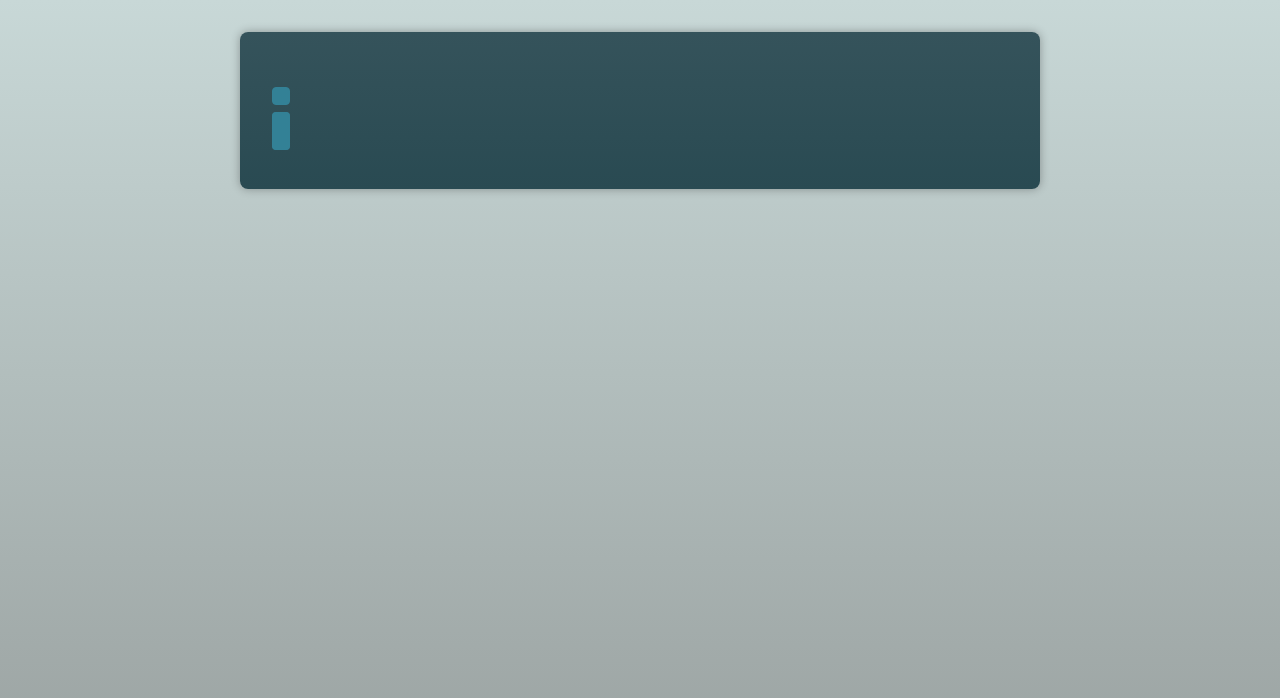
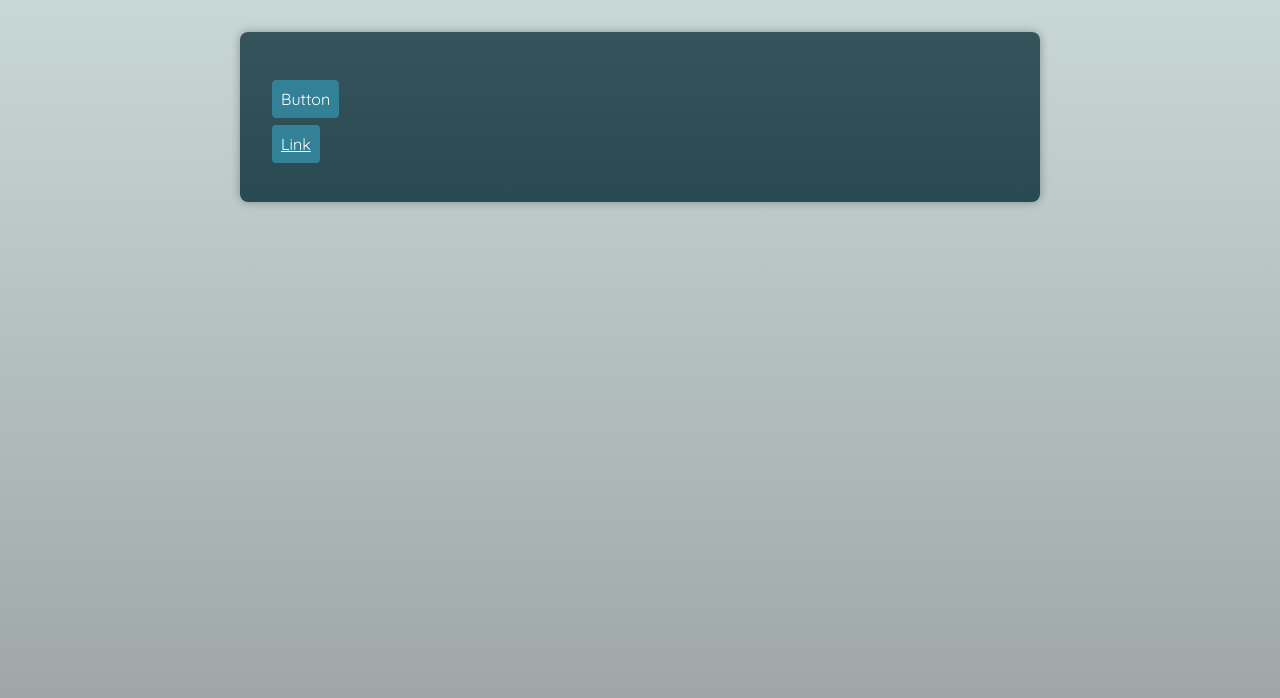
Before and after one commit to webdevbiv/udemi-react-typescript, a React (Vite) app in the folder module-04-02/04 New Project Starting Code/: page / in a window 1280 px wide. Shown: the top 698 px of the page. Built offline with nearby package versions, Linux system fonts and the light colour scheme; a web font is replaced by a local one.

Commit message:
UPD | type Predicate

```diff
--- a/module-04-02/04 New Project Starting Code/src/App.tsx
+++ b/module-04-02/04 New Project Starting Code/src/App.tsx
@@ -1,18 +1,14 @@
 import Button from "./components/Button";
-import Input from "./components/Input";
+// import Input from "./components/Input";
 
 function App() {
   return (
     <main>
       <p>
-        <Button el='button'>Button</Button>
+        <Button>Button</Button>
       </p>
       <p>
-        <Button
-          el='a'
-          href='https://google.com'>
-          Link
-        </Button>
+        <Button href='https://google.com'>Link</Button>
       </p>
     </main>
   );
--- a/module-04-02/04 New Project Starting Code/src/components/Button.tsx
+++ b/module-04-02/04 New Project Starting Code/src/components/Button.tsx
@@ -5,36 +5,44 @@ type BaseProps = {
   className?: string;
 };
 
-type ButtonProps = BaseProps & {
-  el: "button";
-} & Omit<ComponentPropsWithoutRef<"button">, keyof BaseProps>;
+// type ButtonProps = BaseProps & {
+//   el: "button";
+// } & Omit<ComponentPropsWithoutRef<"button">, keyof BaseProps>;
 
-type AnchorProps = BaseProps & {
-  el: "a";
-  href: string;
-} & Omit<ComponentPropsWithoutRef<"a">, keyof BaseProps>;
+// type AnchorProps = BaseProps & {
+//   el: "a";
+//   href: string;
+// } & Omit<ComponentPropsWithoutRef<"a">, keyof BaseProps>;
+
+type ButtonProps = ComponentPropsWithoutRef<"button"> & {
+  href?: never;
+};
+
+type AnchorProps = ComponentPropsWithoutRef<"a"> & {
+  href?: string;
+};
+
+//NOTE - Type Predicate
+function isAnchorProps(props: ButtonProps | AnchorProps): props is AnchorProps {
+  return "href" in props;
+}
 
 type ButtonComponentProps = ButtonProps | AnchorProps;
 
 function Button(props: ButtonComponentProps) {
-  const {el, text, className = "button", ...restProps} = props;
-
-  if ("href" in props) {
+  // if ("href" in props)
+  if (isAnchorProps(props)) {
     return (
       <a
-        {...(restProps as ComponentPropsWithoutRef<"a">)}
-        className={className}>
-        {text}
-      </a>
+        {...props}
+        className='button'></a>
     );
   }
 
   return (
     <button
-      {...(restProps as ComponentPropsWithoutRef<"button">)}
-      className={className}>
-      {text}
-    </button>
+      {...props}
+      className='button'></button>
   );
 }
 
```
